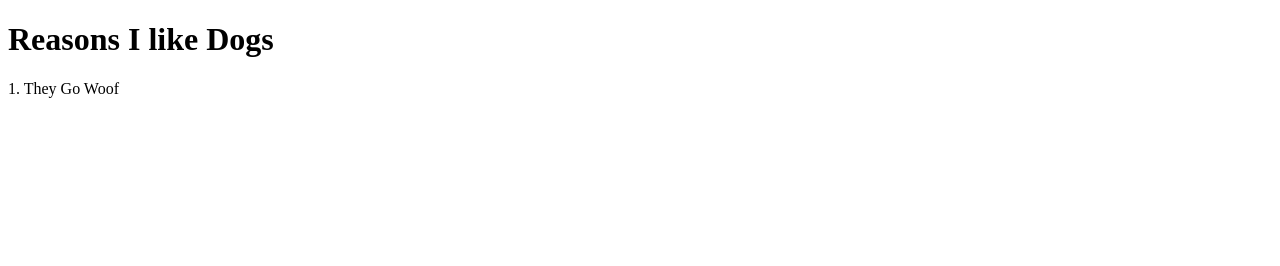
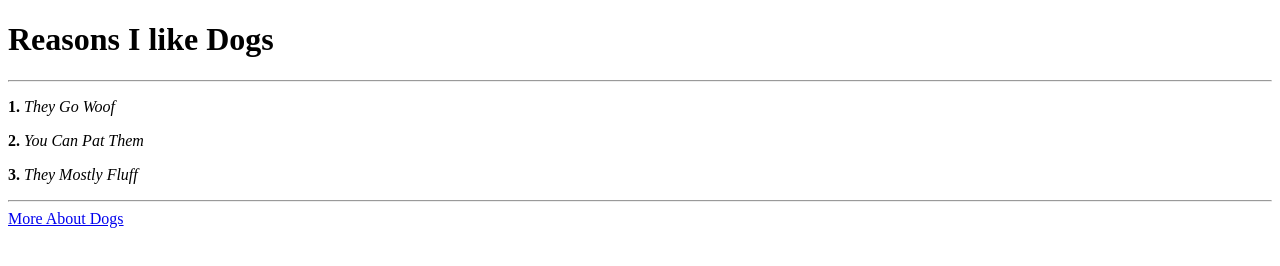
Before and after one commit to ChristianDavis1/ChristianDavis1.github.io, a plain HTML site: page index.html in a window 1280 px wide. Drawn offline with Linux system fonts and the light colour scheme.

Commit message:
Reasons I like Dogs

```diff
--- a/index.html
+++ b/index.html
@@ -1,12 +1,18 @@
 <!DOCTYPE html>
 <html>
     <head>
-        <title>Dog is Pog</title>
+        <title>First Project</title>
     </head>
     <body>
 
         <h1>Reasons I like Dogs</h1>
-        <p>1. They Go Woof</p>
-
+    <hr>
+        <p><b>1.</b> <i>They Go Woof</i></p>
+        <p><b>2.</b> <i>You Can Pat Them</i></p>
+        <p><b>3.</b> <i>They Mostly Fluff</i></p>
+    <hr>
+    <a href=twitch.tv/PandaTheManz>
+    More About Dogs
+    </a>
     </body>
 </html>
```
